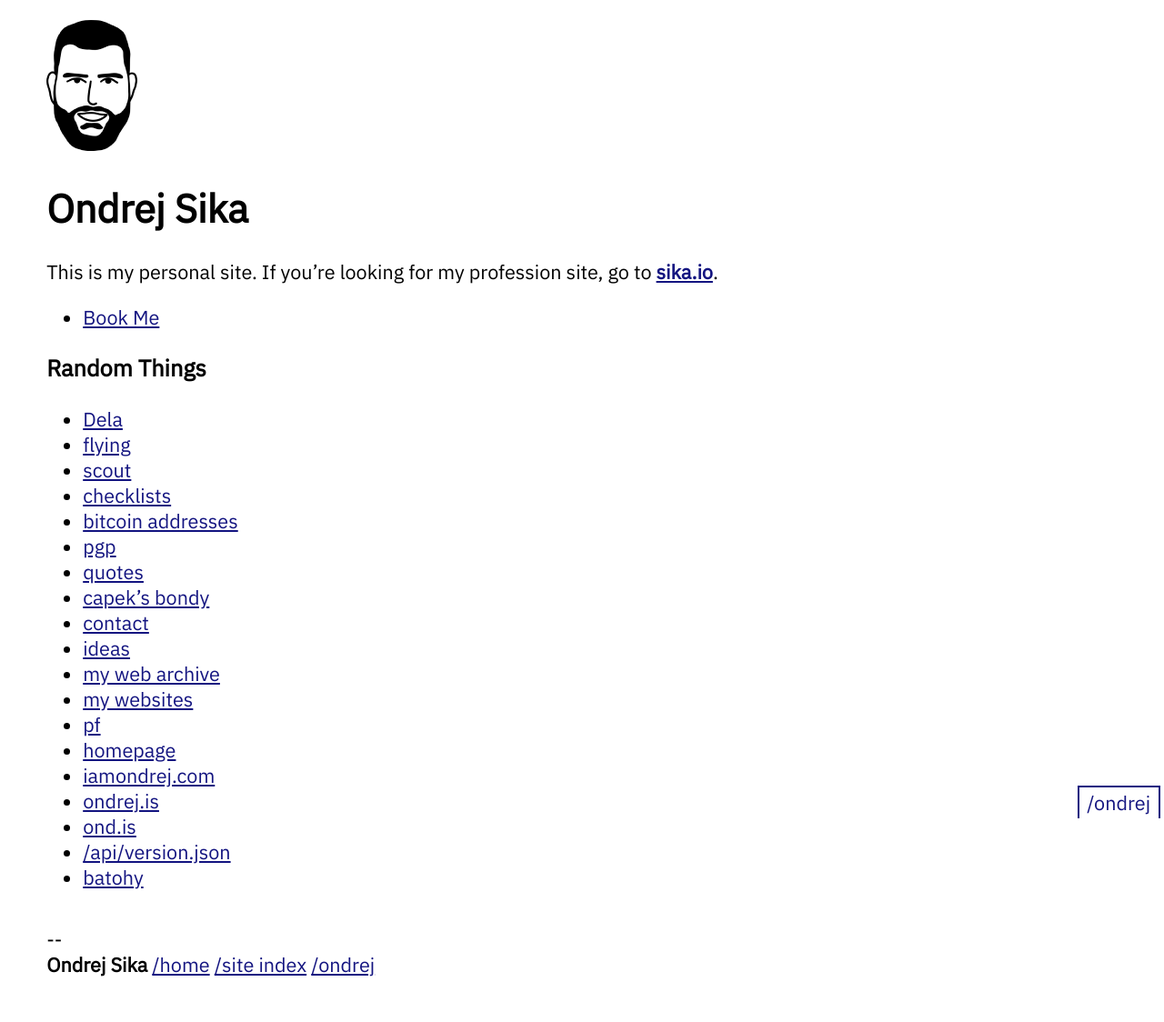
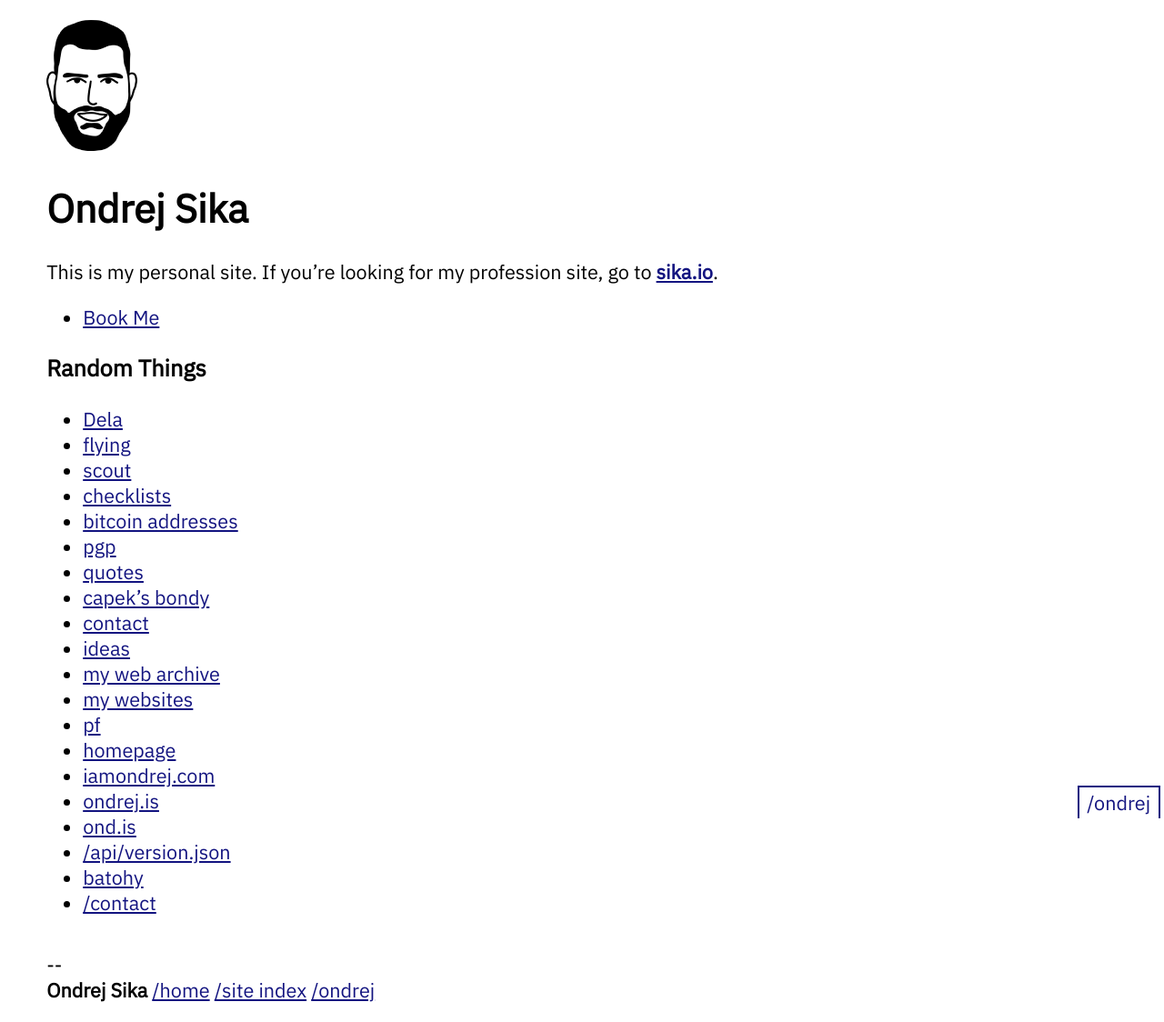
Before and after one commit to ondrejsika/ondrejsika.com, a Jekyll site: the page built from ondrej/index.md, in a window 1280 px wide. Shown: the whole page at 91% size. Built offline with Jekyll 4.4.1, drawn with Linux system fonts in a browser that asks for light colours; before the commit the page ends 1096 px from its top, so only the background shows below that.

Commit message:
feat(ondrej): Add link to /contact

```diff
--- a/ondrej/index.md
+++ b/ondrej/index.md
@@ -32,3 +32,4 @@
 - [ond.is](https://ond.is)
 - [/api/version.json](/api/version.json)
 - [batohy](/ondrej/batohy)
+- [/contact](/contact)
```
